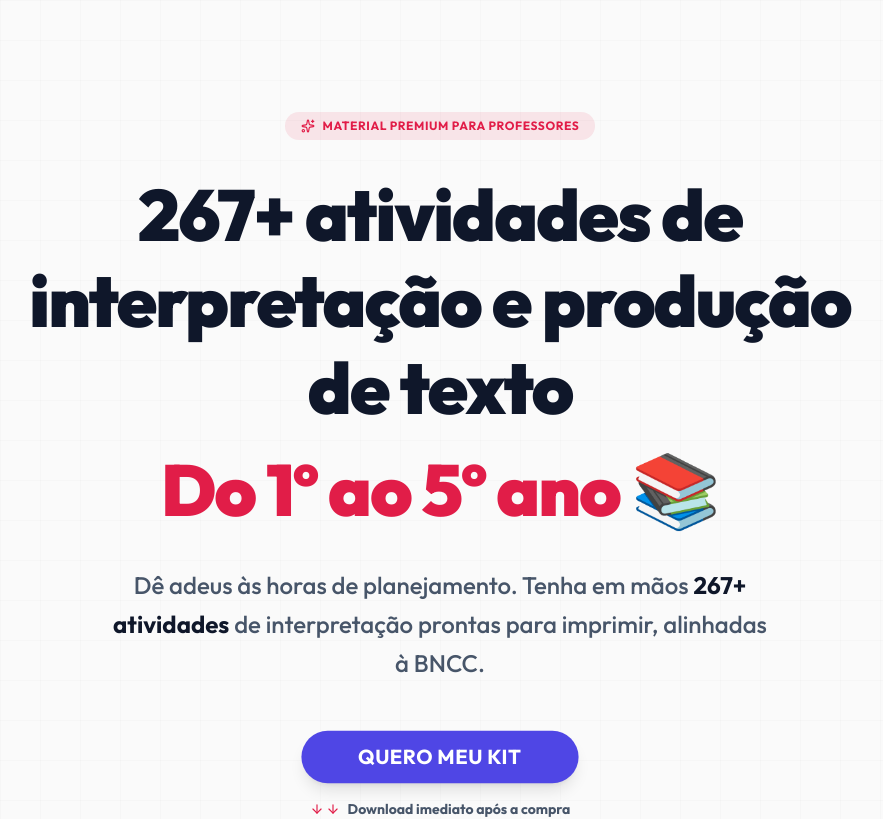
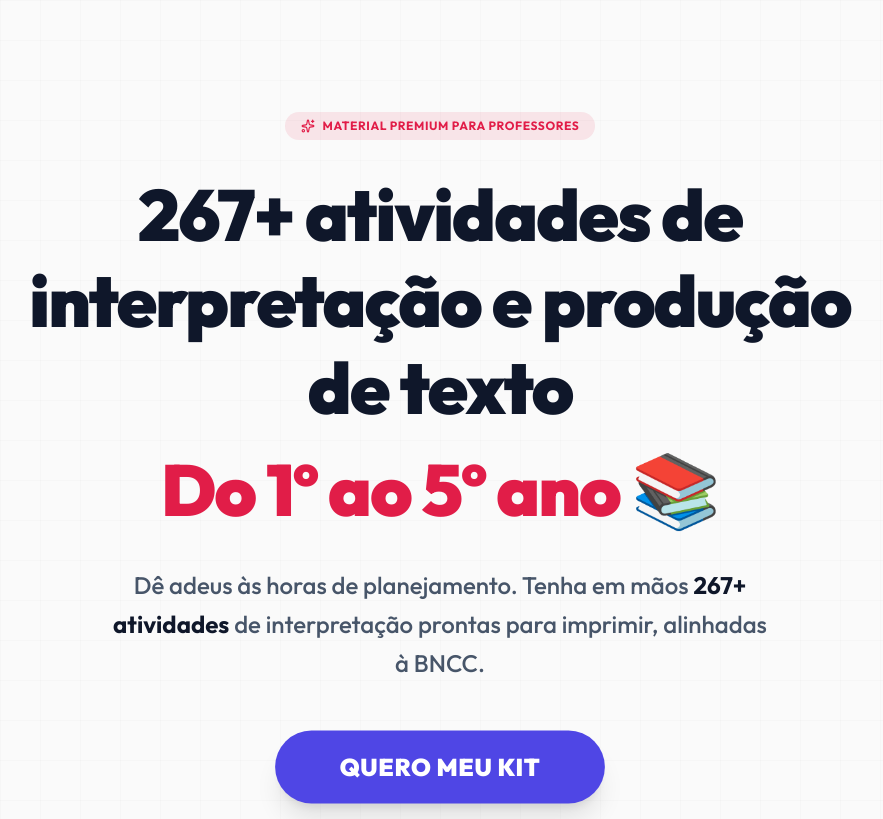
Before and after one commit to contatofilipematos-stack/professora, a React (Vite) app: page / in a window 1280 px wide. Shown: the top 819 px of the page, without its empty margins (200-1083 px from the left). Built offline with nearby package versions, Linux system fonts and the light colour scheme.

Commit message:
feat: Enhance CTA button appearance and size
Increase the size, font weight, and padding of key call-to-action buttons to make them more prominent and impactful. Update shadow class for a more premium feel.

```diff
--- a/src/App.tsx
+++ b/src/App.tsx
@@ -257,7 +257,7 @@ export default function App() {
                 transition={{ duration: 2, repeat: Infinity, ease: "easeInOut" }}
                 whileHover={{ scale: 1.05 }}
                 whileTap={{ scale: 0.95 }}
-                className="w-full sm:w-auto bg-brand-indigo hover:bg-brand-indigo/90 text-white px-4 sm:px-14 py-3 rounded-full font-bold text-xs sm:text-lg md:text-xl shadow-lg transition-all flex items-center justify-center text-center whitespace-nowrap tracking-wide"
+                className="w-full sm:w-auto bg-brand-indigo hover:bg-brand-indigo/90 text-white px-10 sm:px-16 py-5 rounded-full font-black text-base sm:text-xl md:text-2xl shadow-premium transition-all flex items-center justify-center text-center whitespace-nowrap tracking-wide"
               >
                 QUERO MEU KIT
               </motion.a>
@@ -440,7 +440,7 @@ export default function App() {
               transition={{ duration: 2, repeat: Infinity, ease: "easeInOut" }}
               whileHover={{ scale: 1.1 }}
               whileTap={{ scale: 0.95 }}
-              className="inline-flex bg-brand-pink hover:bg-brand-pink/90 text-white px-4 sm:px-14 py-3 rounded-full font-bold text-xs sm:text-lg shadow-lg transition-all whitespace-nowrap tracking-wide"
+              className="inline-flex bg-brand-pink hover:bg-brand-pink/90 text-white px-10 sm:px-16 py-5 rounded-full font-black text-base sm:text-xl shadow-premium transition-all whitespace-nowrap tracking-wide"
             >
               QUERO TODOS OS BÔNUS AGORA
             </motion.a>
@@ -523,7 +523,7 @@ export default function App() {
                 transition={{ duration: 2, repeat: Infinity, ease: "easeInOut" }}
                 whileHover={{ scale: 1.05 }}
                 whileTap={{ scale: 0.95 }}
-                className="w-full bg-slate-900 hover:bg-slate-800 text-white px-2 sm:px-6 py-3 rounded-full font-bold text-[10px] sm:text-lg md:text-xl shadow-lg transition-all flex items-center justify-center text-center whitespace-nowrap tracking-wide"
+                className="w-full bg-slate-900 hover:bg-slate-800 text-white px-6 py-5 rounded-full font-black text-xs sm:text-lg md:text-xl shadow-premium transition-all flex items-center justify-center text-center whitespace-nowrap tracking-wide"
               >
                 RECEBER MATERIAL BÁSICO
               </motion.a>
@@ -580,7 +580,7 @@ export default function App() {
                 transition={{ duration: 2, repeat: Infinity, ease: "easeInOut" }}
                 whileHover={{ scale: 1.05 }}
                 whileTap={{ scale: 0.95 }}
-                className="w-full bg-brand-indigo hover:bg-brand-indigo/90 text-white px-2 sm:px-6 py-3 rounded-full font-bold text-[10px] sm:text-lg md:text-xl shadow-lg transition-all flex items-center justify-center text-center whitespace-nowrap tracking-wide"
+                className="w-full bg-brand-indigo hover:bg-brand-indigo/90 text-white px-6 py-5 rounded-full font-black text-xs sm:text-lg md:text-xl shadow-premium transition-all flex items-center justify-center text-center whitespace-nowrap tracking-wide"
               >
                 RECEBER MATERIAL COMPLETO
               </motion.a>
```
